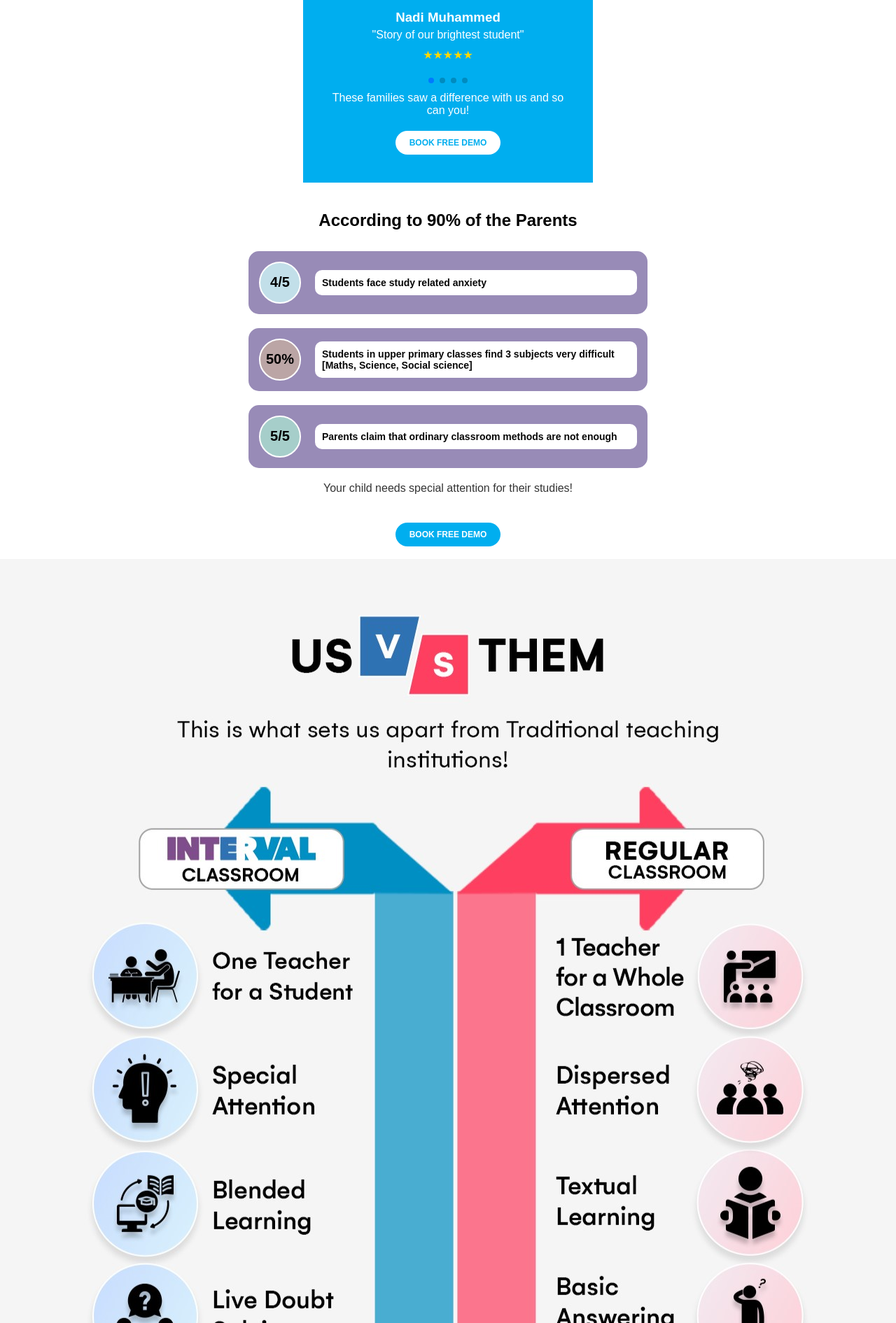
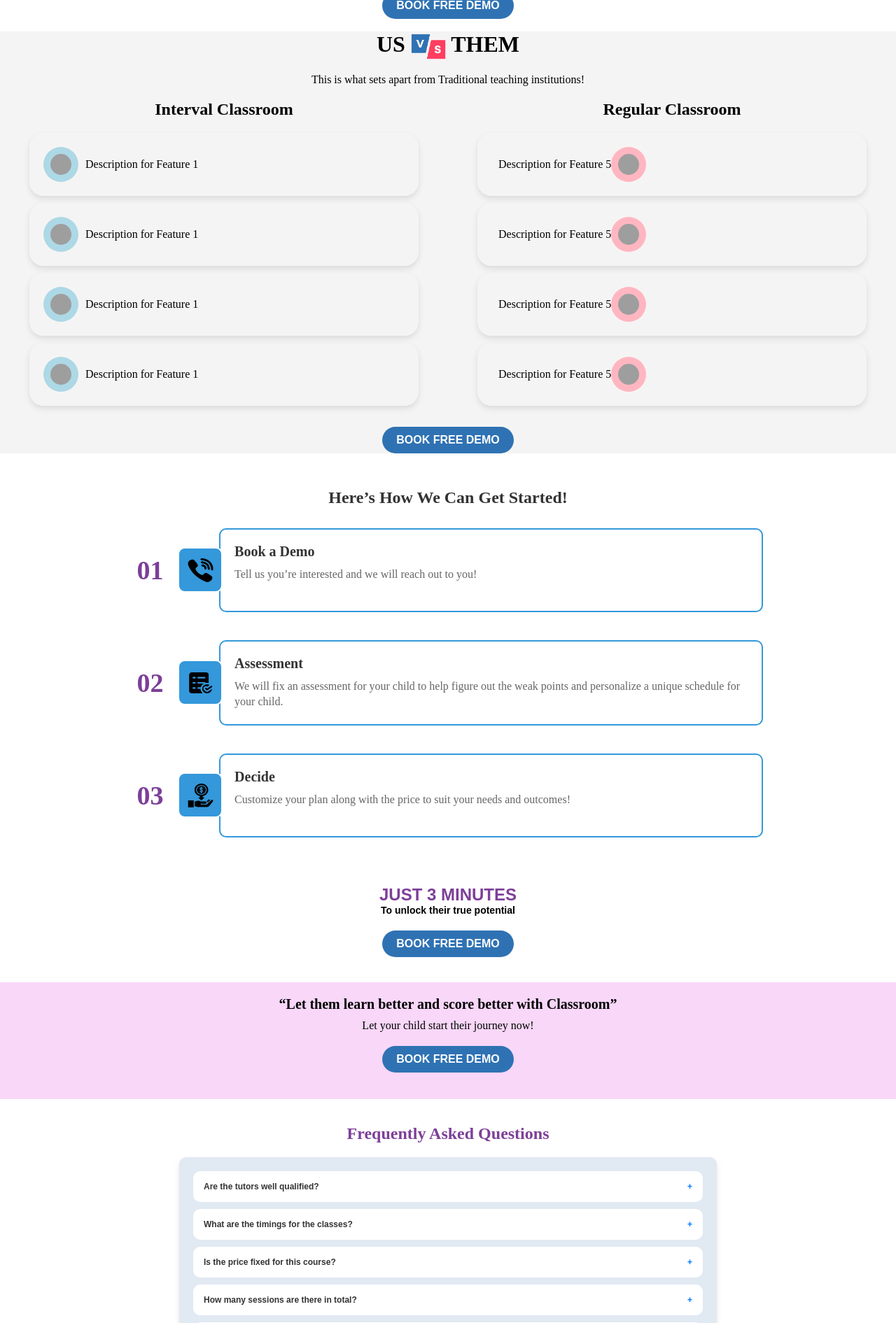
Before and after one commit to minhajputhiyara/landing-page, a PHP site: page / in a window 1280 px wide. Shown: the part 2794-4685 px from the top of the page at 70% size. Run offline with PHP 8.4, Linux system fonts and the light colour scheme; grey boxes are pictures that could not be loaded.

Commit message:
changes after 2 nd meeting

```diff
--- a/index.html
+++ b/index.html
@@ -8,17 +8,22 @@
 <link rel="stylesheet" href="style.css">
 </head>
 <body>
-<header>
+<!-- <header>
   <img src="logo.png" alt="Interval Logo" class="logo">
   <nav>
     <button class="menu-toggle">☰</button>
   </nav>
-</header>
+</header> -->
 <main>
-  <div>
-    <img src="header_image.jpg" alt="Child with tutor character" style="width: 100%; height: auto; object-fit: cover; display: block;">
-  </div>
-<form class="form" action="submit_form.php" method="post">
+  <div class="hero-section">
+    <div class="hero-content">
+        <h1>PERSONALIZED TUTORING UNIQUEUE TO YOUR CHILD</h1>
+        <!-- <p>This text should be on the top of the image on mobile and to the right on desktop.</p> -->
+    </div>
+    <img src="images/main.png" class="hero-image">
+</div>
+
+<form class="form" action="https://script.google.com/a/macros/fayvishdigital.in/s/AKfycbxAydI9z6uzHx84XBrwuqe9pao0uvPJq3EJtvDUGA5VPaFrfwHq4mB7XD8zyP3_MpZS/exec" method="post">
   <h3 class="form-title" id="section1">Join Our Individualized </h3>
   <h3 style="color:#7D3F98;text-align: center;
   margin-bottom: 20px;
@@ -71,10 +76,12 @@
       <input type="radio" name="class" id="class1" value="1">
       <label for="class1">1</label>
     </div>
-    <!-- Repeat for other classes up to 12 -->
-    <!-- Radio button for class 3 (selected) -->
     <div class="radio-button">
-      <input type="radio" name="class" id="class3" value="3" checked>
+      <input type="radio" name="class" id="class3" value="3">
+      <label for="class2">3</label>
+    </div>
+    <div class="radio-button">
+      <input type="radio" name="class" id="class3" value="3">
       <label for="class3">3</label>
     </div>
     <div class="radio-button">
@@ -125,15 +132,16 @@
   </div>
 
   <div>
-    <label style="font-weight:bold ;">Board:</label>
-    <div >
-      <br>
-      <input type="radio" id="cbse_icse" name="board" value="CBSE/ICSE">
-      <label for="cbse_icse">CBSE/ICSE</label>
-      <input type="radio" id="ib_igcse" name="board" value="IB/IGCSE">
-      <label for="ib_igcse">IB/IGCSE</label>
+    <label style="font-weight: bold; margin-right: 10px;">Board:</label>
+    <div>
+        <br>
+        <input type="radio" id="cbse_icse" name="board" value="CBSE/ICSE" style="margin-right: 5px;">
+        <label for="cbse_icse" style="margin-right: 20px;">CBSE/ICSE</label>
+        <input type="radio" id="ib_igcse" name="board" value="IB/IGCSE" style="margin-right: 5px;">
+        <label for="ib_igcse">IB/IGCSE</label>
+    </div>
+</div>
 
-    </div>
     <div>
       <input type="radio" id="state_board_other" name="board" value="State Board/Other">
       <label for="state_board_other">State Board/Other</label>
@@ -179,7 +187,7 @@
   </div>
 </div>
 <br>
-<div style="background-color: white; color:#7D3F98; text-align: center; font-size: 24px; font-weight: bold; height: 100px; font-family: 'Arial', sans-serif;">
+<div style="background-color: white; color:#7D3F98; text-align: center; font-size: 24px; font-weight: bold; height: 65px; font-family: 'Arial', sans-serif;">
   JUST 3 MINUTES
   <div style="font-size: 14px;color: black; font-weight: bold;">
 
@@ -206,44 +214,44 @@
         <div class="video-wrapper" style="position: relative; padding-bottom: 56.25%; height: 0; overflow: hidden;">
           <iframe src="https://www.youtube.com/embed/_F-4cE0HGGg?controls=1&rel=0&showinfo=0" style="position: absolute; top: 0; left: 0; width: 100%; height: 100%; border-radius: 10px;" frameborder="0" allowfullscreen></iframe>
         </div>
-        <div class="testimonial-detail">
+        <!-- <div class="testimonial-detail">
           <h3>Nadi Muhammed</h3>
           <p>"Story of our brightest student"</p>
           <div class="rating">★★★★★</div>
-        </div>
+        </div> -->
       </div>
       <!-- Slide 2 -->
       <div class="swiper-slide">
         <div class="video-wrapper" style="position: relative; padding-bottom: 56.25%; height: 0; overflow: hidden;">
           <iframe src="https://www.youtube.com/embed/zlTMQKHhGqg?controls=1&rel=0&showinfo=0" style="position: absolute; top: 0; left: 0; width: 100%; height: 100%; border-radius: 10px;" frameborder="0" allowfullscreen></iframe>
         </div>
-        <div class="testimonial-detail">
+        <!-- <div class="testimonial-detail">
           <h3>ILAN</h3>
           <p>"See how ILAN gained confidence, found his passion, and is now thriving!!!"</p>
           <div class="rating">★★★★★</div>
-        </div>
+        </div> -->
       </div>
       <!-- Slide 3 -->
       <div class="swiper-slide">
         <div class="video-wrapper" style="position: relative; padding-bottom: 56.25%; height: 0; overflow: hidden;">
           <iframe src="https://www.youtube.com/embed/iDairzza6cY?controls=1&rel=0&showinfo=0" style="position: absolute; top: 0; left: 0; width: 100%; height: 100%; border-radius: 10px;" frameborder="0" allowfullscreen></iframe>
         </div>
-        <div class="testimonial-detail">
+        <!-- <div class="testimonial-detail">
           <h3>A center for Individual tution</h3>
           <p>"Positively crashed our expectations!""</p>
           <div class="rating">★★★★★</div>
-        </div>
+        </div> -->
       </div>
       <!-- Slide 4 -->
       <div class="swiper-slide">
         <div class="video-wrapper" style="position: relative; padding-bottom: 56.25%; height: 0; overflow: hidden;">
           <iframe src="https://www.youtube.com/embed/oppNed4nQBU?controls=1&rel=0&showinfo=0" style="position: absolute; top: 0; left: 0; width: 100%; height: 100%; border-radius: 10px;" frameborder="0" allowfullscreen></iframe>
         </div>
-        <div class="testimonial-detail">
+        <!-- <div class="testimonial-detail">
           <h3>Actor Muktha</h3>
           <p>"The engagement level in classes is outstanding!"</p>
           <div class="rating">★★★★★</div>
-        </div>
+        </div> -->
       </div>
     </div>
     <!-- Add Pagination -->
@@ -286,22 +294,104 @@
   </div>
 
 <!-- ... (us vs them) -->
-<div>
-  <img src="us_vs_them.jpg" alt="Child with tutor character" style="width: 100%; height: auto; object-fit: cover; display: block;">
+<div style="background-color:#f5f4f4";>
+<div class="heading-container">
+  <h1>US <img style="width: 50px;"src="images/vs.png" alt="VS"> THEM</h1>
 </div>
-<div style="background-color:#f5f4f4";>
-  <br>
+
+<div class="description">
+  <p>This is what sets apart from Traditional teaching institutions!</p>
+</div>
+
+<div class="features-container">
+  <div class="feature-column left">
+    <h2>Interval Classroom</h2>
+    <!-- Add your features with icons here -->
+    <div class="feature">
+      <img src="path_to_icon1.png" alt="Feature 1">
+      <p>Description for Feature 1</p>
+    </div>
+    <div class="feature">
+      <img src="path_to_icon1.png" alt="Feature 1">
+      <p>Description for Feature 1</p>
+    </div>
+    <div class="feature">
+      <img src="path_to_icon1.png" alt="Feature 1">
+      <p>Description for Feature 1</p>
+    </div>
+    <div class="feature">
+      <img src="path_to_icon1.png" alt="Feature 1">
+      <p>Description for Feature 1</p>
+    </div>
+    <!-- Repeat for other features -->
+  </div>
+
+  <div class="feature-column right">
+    <h2>Regular Classroom</h2>
+    <!-- Add your features with icons here -->
+    <div class="feature">
+      <p>Description for Feature 5</p>
+      <img src="path_to_icon5.png" alt="Feature 5">
+    </div>
+    <div class="feature">
+      <p>Description for Feature 5</p>
+      <img src="path_to_icon5.png" alt="Feature 5">
+    </div>
+    <div class="feature">
+      <p>Description for Feature 5</p>
+      <img src="path_to_icon5.png" alt="Feature 5">
+    </div>
+    <div class="feature">
+      <p>Description for Feature 5</p>
+      <img src="path_to_icon5.png" alt="Feature 5">
+    </div>
+    <!-- Repeat for other features -->
+  </div>
+</div>
+
+<div >
   <button class="demo-button" onclick="scrollToSection('section1')">BOOK FREE DEMO</button>
-  <br>
   </div>
-<!-- ... (us vs them) -->
+</div>
 
-<div>
-  <br>
-  <img src="howtostart.jpg" alt="Child with tutor character" style="width: 100%; height: auto; object-fit: cover; display: block;">
+<!-- ... (how to start) -->
+
+<div class="steps-container">
+  <h2>Here’s How We Can Get Started!</h2>
+  <div class="step" id="step1">
+      <div class="step-number">01</div>
+      <div class="icon-container">
+          <img src="images/viber.png" alt="Book a Demo">
+      </div>
+      <div class="step-info">
+          <h3>Book a Demo</h3>
+          <p>Tell us you’re interested and we will reach out to you!</p>
+      </div>
+  </div>
+  <div class="step" id="step2">
+      <div class="step-number">02</div>
+      <div class="icon-container">
+          <img src="images/checklist.png" alt="Assessment">
+      </div>
+      <div class="step-info">
+          <h3>Assessment</h3>
+          <p>We will fix an assessment for your child to help figure out the weak points and personalize a unique schedule for your child.</p>
+      </div>
+  </div>
+  <div class="step" id="step3">
+      <div class="step-number">03</div>
+      <div class="icon-container">
+          <img src="images/low-cost.png" alt="Decide">
+      </div>
+      <div class="step-info">
+          <h3>Decide</h3>
+          <p>Customize your plan along with the price to suit your needs and outcomes!</p>
+      </div>
+  </div>
 </div>
+
 <br>
-<div style="background-color: white; color:#7D3F98; text-align: center; font-size: 24px; font-weight: bold; height: 100px; font-family: 'Arial', sans-serif;">
+<div style="background-color: white; color:#7D3F98; text-align: center; font-size: 24px; font-weight: bold; height: 65px; font-family: 'Arial', sans-serif;">
   JUST 3 MINUTES
   <div style="font-size: 14px;color: black; font-weight: bold;">
     To unlock their true potential
--- a/style.css
+++ b/style.css
@@ -1,14 +1,72 @@
+@font-face {
+  font-family: "A Love of Thunder"; /* Use the exact font name */
+  src: url("fonts/A\ Love\ of\ Thunder.ttf"); /* Path to your uploaded font file */
+  /* Optional: Specify additional formats for wider browser compatibility */
+  /* format('truetype');  */
+}
+
+body, h1, p {
+  margin: 0;
+  padding: 0;
+}
+
+.hero-section {
+  background-color: #2f72b3;
+  border-radius: 0 0 50px 50px; /* Rounded bottom edges */
+  font-family: 'A Love of Thunder', Arial, sans-serif;
+  padding: 20px;
+  position: relative;
+  text-align: center; /* Center content on mobile */
+  overflow: hidden; /* Ensure no overflow from rounded corners */
+  z-index: 1;
+}
+
+.hero-content h1, .hero-content p {
+  color: white;
+}
+
+.hero-image {
+  max-width: 100%; /* Ensure image is responsive */
+  height: auto;
+  display: block; /* Remove any extra space beneath the image */
+  margin: 20px auto 0; /* Center image on mobile */
+  position:relative; /* Positioning context for top property */
+  top: 20px; /* Moves the image 20px down from its original position */
+  z-index: 2; /* Ensure the image stays behind the text */
+}
+
+
+/* Desktop and larger tablets */
+@media (min-width: 768px) {
+  .hero-section {
+      display: flex;
+      align-items: center;
+      justify-content:flex-start /* Space between text and image */
+      /* text-align: left;  */
+  }
+
+  .hero-content, .hero-image {
+      flex-basis: 50%; /* Split space evenly between text and image */
+  }
+
+  .hero-image {
+      margin: 0; /* Reset margin for desktop */
+      order: 2; /* Image to the right */
+  }
+}
+
+/* body, html {
+  margin: 0;
+  padding: 0;
+  height: 100%;
+  font-family: Arial, sans-serif;
+} */
+
 /* Reset default margins and padding */
 * {
   margin: 0;
   padding: 0;
   box-sizing: border-box;
-}
-
-body, html {
-  width: 100%;
-  height: 100%;
-  font-family: 'Arial', sans-serif;
 }
 
 header {
@@ -102,11 +160,12 @@
   border-radius: 25px;
 }
 .submit-button {
-  background-color: #00b2ff; /* Blue background */
+  background-color: #2f72b3; /* Blue background */
   color: #fff; /* White text */
   padding: 10px 20px; /* Padding inside the button */
   border: none; /* No border */
   border-radius: 25px; /* Rounded corners */
+  font-size: 16px;
   cursor: pointer; /* Cursor changes to pointer on hover */
   width: 50%; /* Button width set to 50% of its parent container */
   display: block; /* Display block to enable margin auto to work */
@@ -116,12 +175,12 @@
 
 
 .demo-button {
-  background-color: #00AEEF; /* The blue background color */
+  background-color: #2f72b3; /* The blue background color */
   color: white; /* Text color */
   border: none; /* No border */
   padding: 10px 20px; /* Padding inside the button */
   border-radius: 25px; /* Rounded corners */
-  font-size: 12px; /* Font size */
+  font-size: 16px; /* Font size */
   font-weight: bold; /* Font weight */
   cursor: pointer; /* Cursor changes to pointer on hover */
   text-transform: uppercase; /* Uppercase text */
@@ -201,7 +260,7 @@
 
 .testimonial-container {
   max-width: 414px;
-  background-color: #00AEEF;
+  background-color: #2f72b3;
   padding: 40px;
   border-radius: 0px;
   text-align: center;
@@ -260,7 +319,7 @@
 }
 
 .testimonial-detail {
-  background-color: #00AEEF; /* White background for the text */
+  background-color: #2f72b3; /* White background for the text */
   padding: 15px;
 
 }
@@ -307,7 +366,7 @@
   padding: 10px 20px;
   margin-top: 20px;
   border-radius: 25px; /* Rounded corners for the button */
-  font-size: 12px;
+  font-size: 16px;
   font-weight: bold;
   cursor: pointer;
   text-transform: uppercase;
@@ -362,13 +421,13 @@
 }
 
 .feature-heading {
-  font-size: 14px; /* Smaller font size for the heading */
+  font-size: 18px; /* Smaller font size for the heading */
   margin-bottom: 5px; /* Space between the heading and paragraph */
   color: #333333;
 }
 
 .feature p {
-  font-size: 12px; /* Smaller font size for the paragraph */
+  font-size: 16px; /* Smaller font size for the paragraph */
 }
 
 /* statistics */
@@ -510,3 +569,184 @@
 .faq-answer.active {
   display: block;
 }
+
+/* how to start */
+
+.steps-container {
+  width: 80%;
+  max-width: 900px;
+  margin: 50px auto;
+  text-align: center;
+}
+
+.steps-container h2 {
+  color: #333;
+  font-size: 24px;
+  margin-bottom: 30px;
+}
+
+.step {
+  display: flex;
+  align-items: flex-start;
+  margin-bottom: 40px;
+  position: relative;
+}
+
+.step-number {
+  font-size: 38px;
+  color: #7D3F98;
+  font-weight: bold;
+  margin-right: 15px;
+  position: relative;
+  z-index: 1;
+  width: 50px; /* Fixed width for the number */
+}
+
+.icon-container {
+  width: 65px; /* Fixed size for the icon container */
+  height: 65px;
+  border: 2px solid #fff;
+  border-radius: 10px;
+  display: flex;
+  justify-content: center;
+  align-items: center;
+  background-color: #3498db;
+  margin-right: -5px;
+  position: relative;
+  z-index: 1;
+}
+
+.icon-container img {
+  width: 37px;
+  height: 34px;
+}
+
+.step-info {
+  flex-grow: 1;
+  flex-basis: calc(100% - 110px); /* Take full width minus the width of the number and icon containers */
+  padding: 20px;
+  border: 2px solid #3498db;
+  border-radius: 10px;
+  background-color: #fff;
+  text-align: left;
+  min-height: 120px; /* Minimum height for equal size */
+}
+
+.step-info h3 {
+  color: #333;
+  font-size: 20px;
+  margin-bottom: 10px;
+}
+
+.step-info p {
+  color: #666;
+  font-size: 16px;
+  line-height: 1.4;
+}
+
+/* Dotted line */
+/* .step::before {
+  content: '';
+  position: absolute;
+  left: 40px;
+  top: 50%;
+  width: 2px;
+  height: calc(100% + 40px);
+  background-image: linear-gradient(to bottom, black 50%, rgba(255,255,255,0) 50%);
+  background-repeat: repeat-y;
+  background-size: 2px 10px;
+  z-index: 0;
+} */
+
+/* Correcting last step to not show dotted line below */
+.step:last-child::before {
+  height: 50%;
+}
+
+/* To make sure the dotted line and squares align with the items */
+.step-number, .icon-container, .step-info {
+  align-self: center;
+}
+
+/* Adjust the height of the line to match the layout */
+.step:first-child::before {
+  top: calc(50% + 20px); /* Half the height of the step number and icon container */
+  bottom: -40px; /* Pull the line up to start from the center of the first step */
+}
+
+/* Adjust the height of the last line */
+.step:last-child::before {
+  height: 50%;
+}
+
+/* us vs them */
+
+.heading-container {
+  text-align: center;
+  margin-bottom: 20px;
+}
+
+.heading-container img {
+  vertical-align: middle; /* Align the 'VS' image with the text */
+}
+
+.description {
+  text-align: center;
+  margin-bottom: 20px;
+}
+
+/*
+.divider1 {
+  position: absolute;
+  left: 50%;
+  top: 0;
+  bottom: 0;
+  border-left: 20px solid red;
+  transform: translateX(-50%);
+}
+.divider2 {
+  position: absolute;
+  left: 50%;
+  top: 0;
+  bottom: 0;
+  border-left: 20px solid blue;
+  transform: translateX(-50%);
+} */
+
+.features-container {
+  display: flex;
+  justify-content: space-around;
+  margin-bottom: 20px;
+}
+
+.feature-column {
+  width: 45%;
+}
+
+.feature {
+  display: flex;
+  align-items: center;
+  margin-bottom: 10px;
+}
+
+.feature img {
+  width: 50px; /* Adjust the size as necessary */
+  height: 50px; /* Adjust the size to maintain aspect ratio */
+  border-radius: 50%; /* Creates a circular shape for the icons */
+  object-fit: cover; /* Ensures the image covers the circle area */
+  padding: 10px; /* Creates space around the icon inside the circle */
+  box-sizing: border-box;
+}
+
+.feature-column.left .feature img {
+  background-color: #ADD8E6; /* Light blue background for left side icons */
+}
+
+.feature-column.right .feature img {
+  background-color: #FFB6C1; /* Light red background for right side icons */
+}
+
+.feature p {
+  margin: 0;
+  padding-left: 10px; /* Adds some space between the icon and the text */
+}
```
Also changed, not shown: Interval.txt (deleted, +0 -45 lines), script.js (deleted, +0 -43 lines), fonts/A Love of Thunder.ttf (added), form.jpg (deleted), images/checklist.png (added), images/header.jpg (added), images/header_image.jpg (renamed from header_image.jpg), images/howtostart.jpg (renamed from howtostart.jpg), images/low-cost.png (added), images/main.png (added), images/us_vs_them.jpg (renamed from us_vs_them.jpg), images/viber.png (added), images/vs.png (added), thumb1.jpg (deleted), 1 more files.
